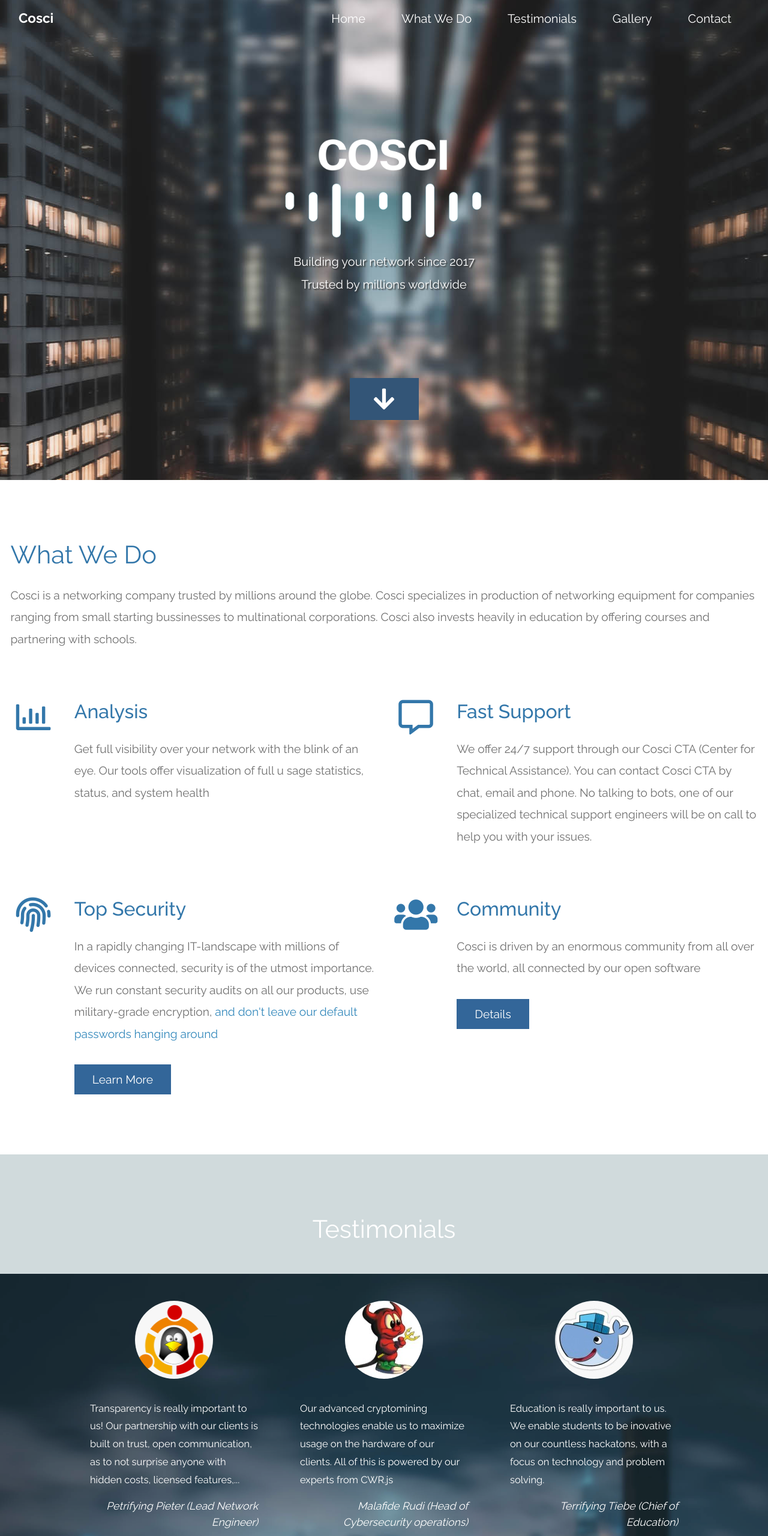
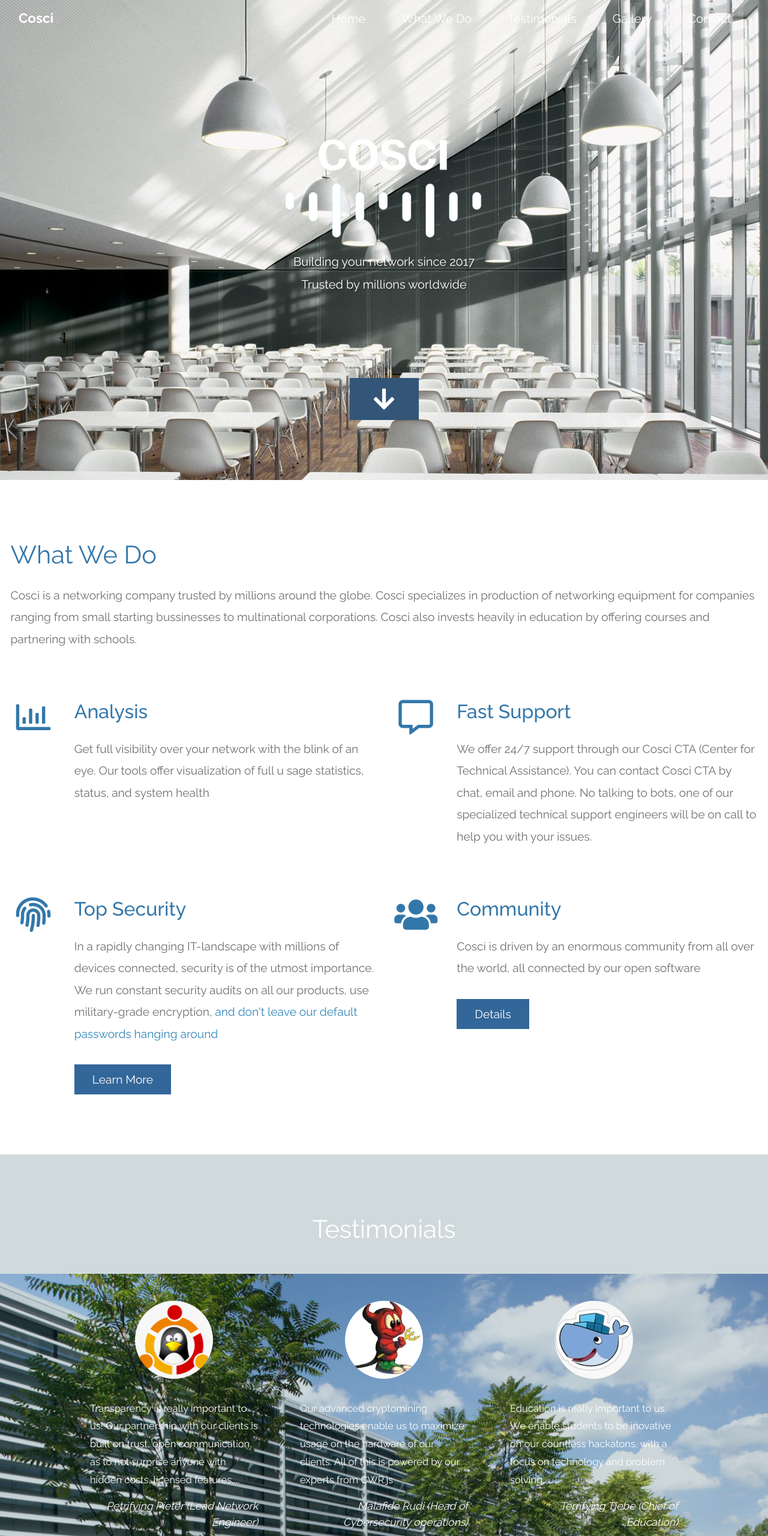
Before and after one commit to Coscicorp/website, a plain HTML site: page src/index.html in a window 1280 px wide. Shown: the top 2560 px of the page at 60% size. Drawn offline with Linux system fonts and the light colour scheme.

Commit message:
New images

```diff
--- a/src/css/tooplate-infinite-loop.css
+++ b/src/css/tooplate-infinite-loop.css
@@ -146,7 +146,7 @@ blockquote {
 
 #infinite {
 	background-color: #222;
-  background-image: url(../img/infinite-loop-01.jpg);
+  background-image: url(../img/9914_TEHA__i16_TG.jpg);
   background-repeat: no-repeat;
   height: 100vh;
   min-height: 375px;
@@ -268,7 +268,7 @@ blockquote {
 /* Testimonials */
 #testimonials {
   color: white;
-  background-image: url(../img/infinite-loop-02.jpg);
+  background-image: url(../img/9914_TEHA_e44_TG.jpg);
   background-size: cover;
   background-repeat: no-repeat;
   background-size: 100%;
```
Also changed, not shown: src/img/9914_TEHA__i16_TG.jpg (added), src/img/9914_TEHA_e44_TG.jpg (added), src/img/backgroud_1.jpg (added).
